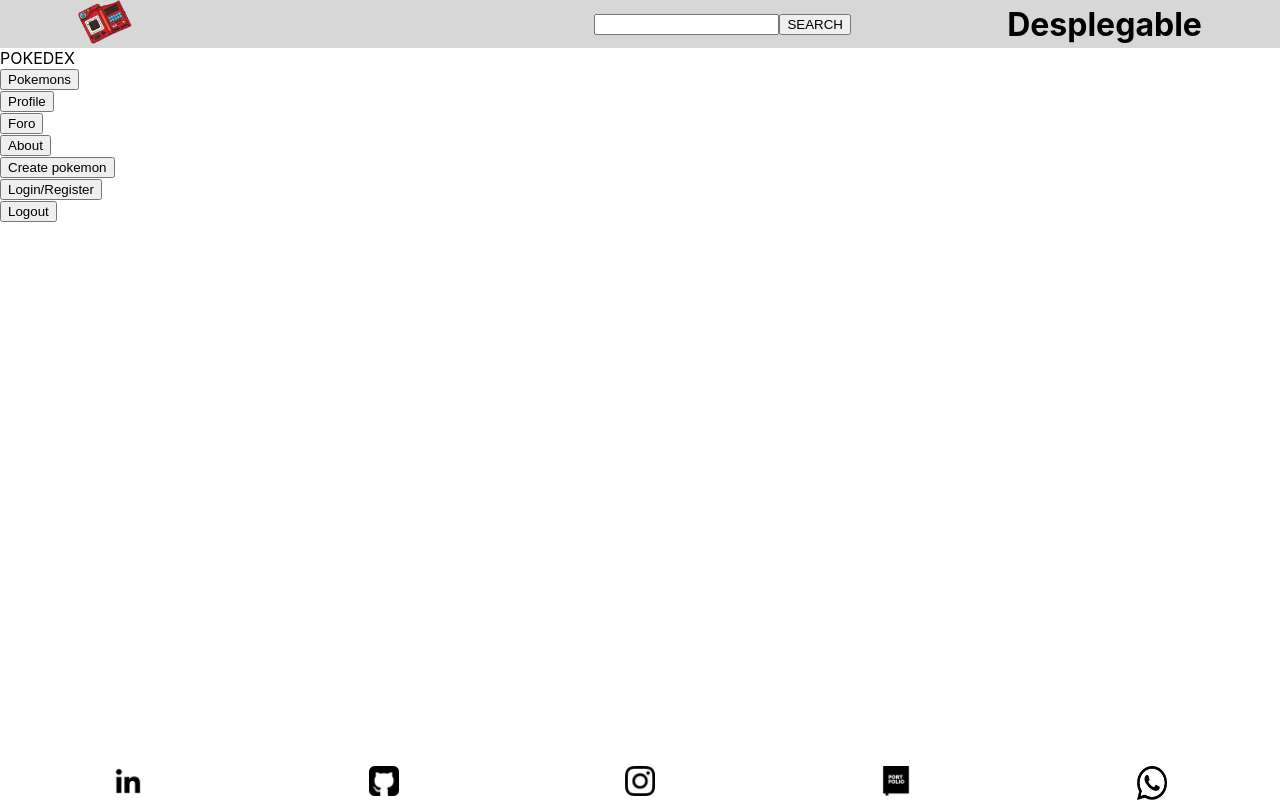
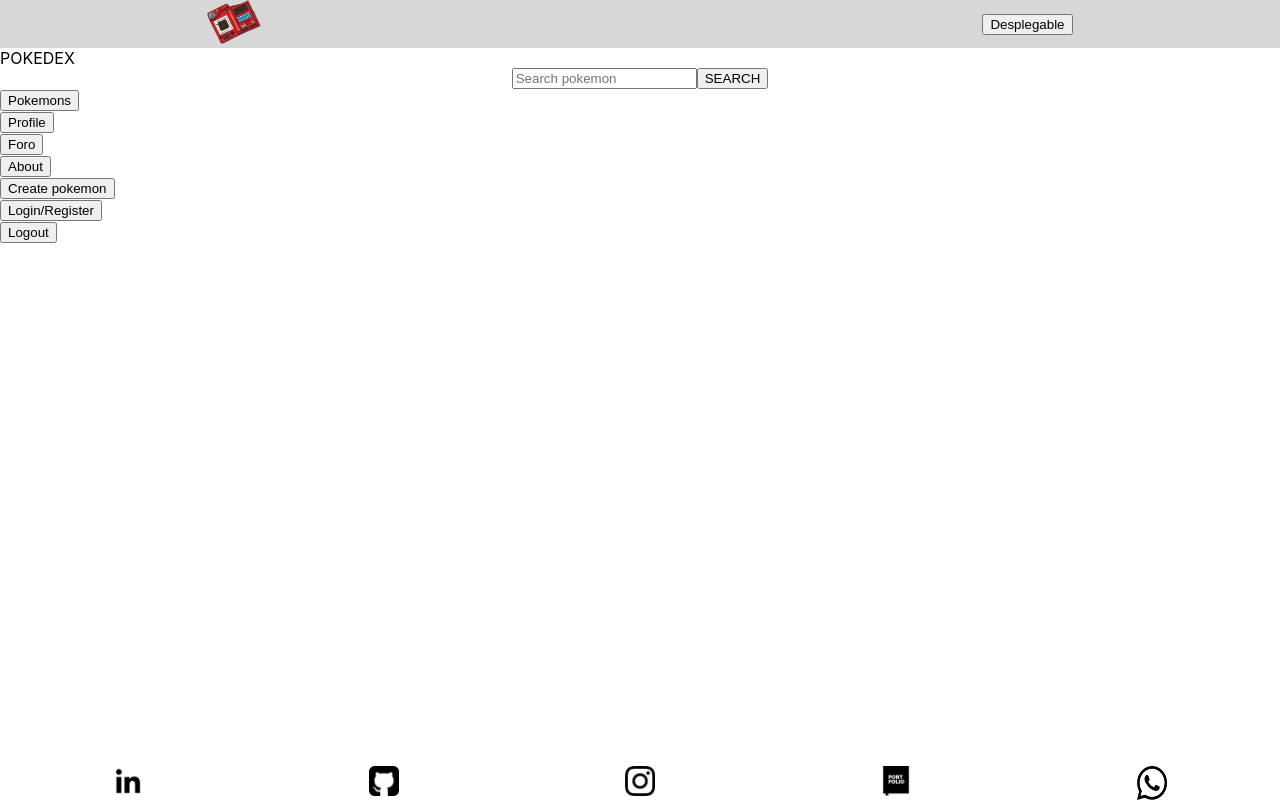
Before and after one commit to SantiRosso/PI-Pokemon, a React (Create React App) app in the folder client/: page /home in a window 1280 px wide. Built offline with nearby package versions, Linux system fonts and the light colour scheme.

Commit message:
styles refactor

```diff
--- a/client/src/components/Home/Home.jsx
+++ b/client/src/components/Home/Home.jsx
@@ -3,6 +3,7 @@ import {useNavigate} from "react-router-dom"
 import NavBar from "../NavBar/NavBar";
 import Footer from "../Footer/Footer";
 import CreatePokemonModal from "../Modals/CreatePokemonModal"
+import SearchBar from "../SearchBar/SearchBar"
 //styles
 import s from "./Home.module.css"
 
@@ -16,6 +17,7 @@ const Home = () => {
                 POKEDEX
             </div>
             {/* CARDS */}
+            <SearchBar/>
             <div>
                 <button onClick={()=> navigate("/pokemons")}>Pokemons</button>
             </div>
--- a/client/src/components/NavBar/NavBar.jsx
+++ b/client/src/components/NavBar/NavBar.jsx
@@ -4,7 +4,7 @@ import pokedex from "./pokedex.png"
 //styles
 import s from "./NavBar.module.css";
 //components
-import SearchBar from "../SearchBar/SearchBar";
+// import SearchBar from "../SearchBar/SearchBar";
 
 const NavBar = () => {
     return(
@@ -13,8 +13,11 @@ const NavBar = () => {
                 {/* <h1>Pokedex</h1> */}
                 <img src={pokedex} alt="pokedex" className={s.image}/>
             </Link>
-            <SearchBar/>
-            <h1>Desplegable</h1>
+            {/* <SearchBar/> */}
+            <div>
+                <button>Desplegable</button>
+            </div>
+
         </div>
     )
 }
--- a/client/src/components/Pokemons/Pokemons.jsx
+++ b/client/src/components/Pokemons/Pokemons.jsx
@@ -8,6 +8,7 @@ import s from "./Pokemons.module.css"
 import NavBar from "../NavBar/NavBar";
 import Card from "../Card/Card"
 import Footer from "../Footer/Footer";
+import SearchBar from "../SearchBar/SearchBar"
 
 const Pokemons = () => {
     const dispatch = useDispatch()
@@ -28,6 +29,7 @@ const Pokemons = () => {
             <NavBar/>
 
             <button onClick={handleClickBack}>Back</button>
+            <SearchBar/>
             <div className={s.title}>
                 <h1>Pokemons</h1>
             </div>
--- a/client/src/components/SearchBar/SearchBar.jsx
+++ b/client/src/components/SearchBar/SearchBar.jsx
@@ -2,6 +2,8 @@ import { useState } from "react";
 import { useDispatch } from "react-redux";
 import { getPokemonByName } from "../../redux/actions";
 import { useNavigate } from "react-router-dom"
+//styles
+import s from "./SearchBar.module.css"
 
 const SearchBar = () => {
 
@@ -19,8 +21,8 @@ const SearchBar = () => {
     }
 
     return(
-        <div>
-            <input type="text" onChange={handleChange}/>
+        <div className={s.searchBar}>
+            <input type="text" placeholder="Search pokemon" onChange={handleChange}/>
             <button onClick={handleClick}>SEARCH</button>
         </div>
     )
--- a/client/src/components/SearchBar/SearchBar.module.css
+++ b/client/src/components/SearchBar/SearchBar.module.css
@@ -0,0 +1,4 @@
+.searchBar{
+    display: flex;
+    justify-content: center;
+}
```
